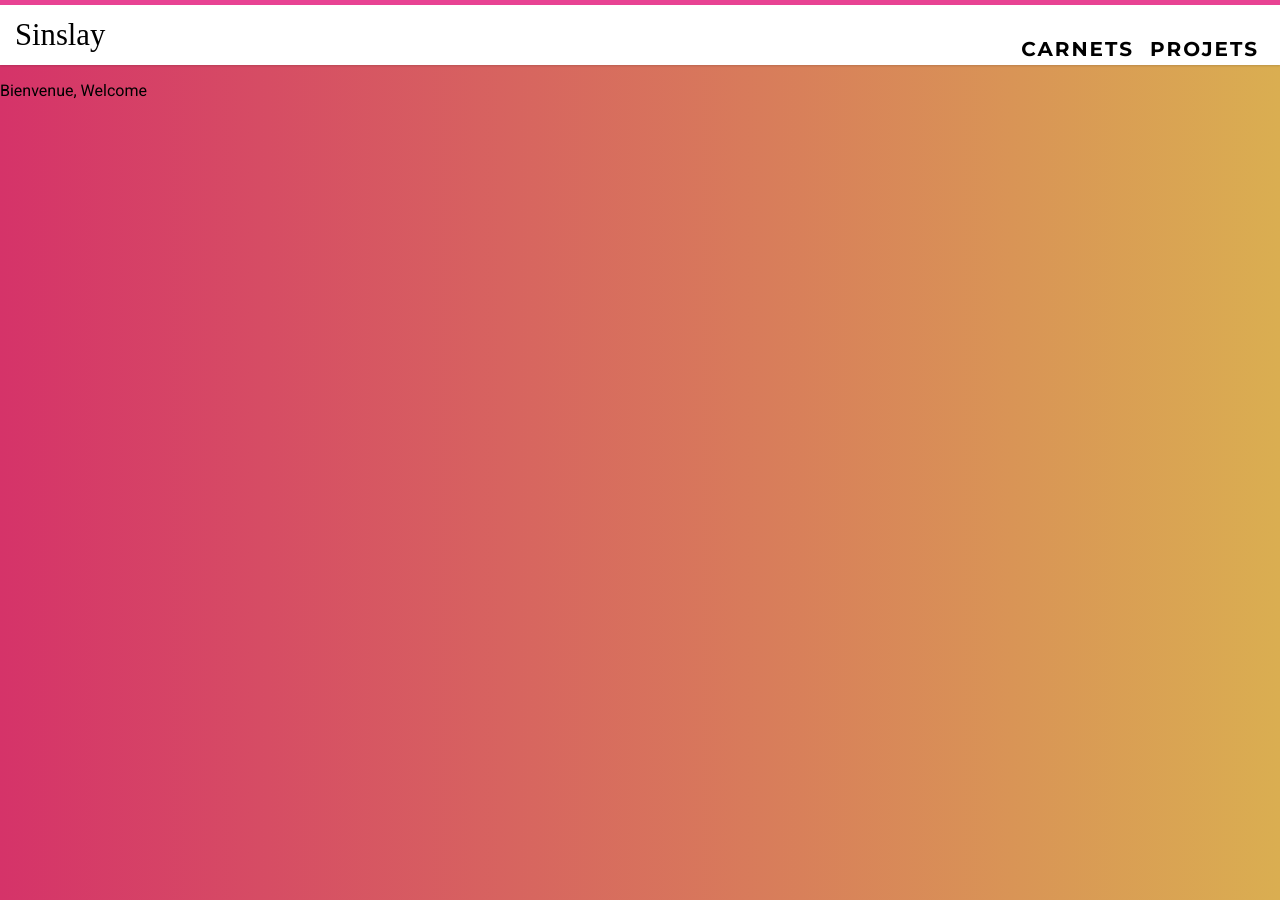
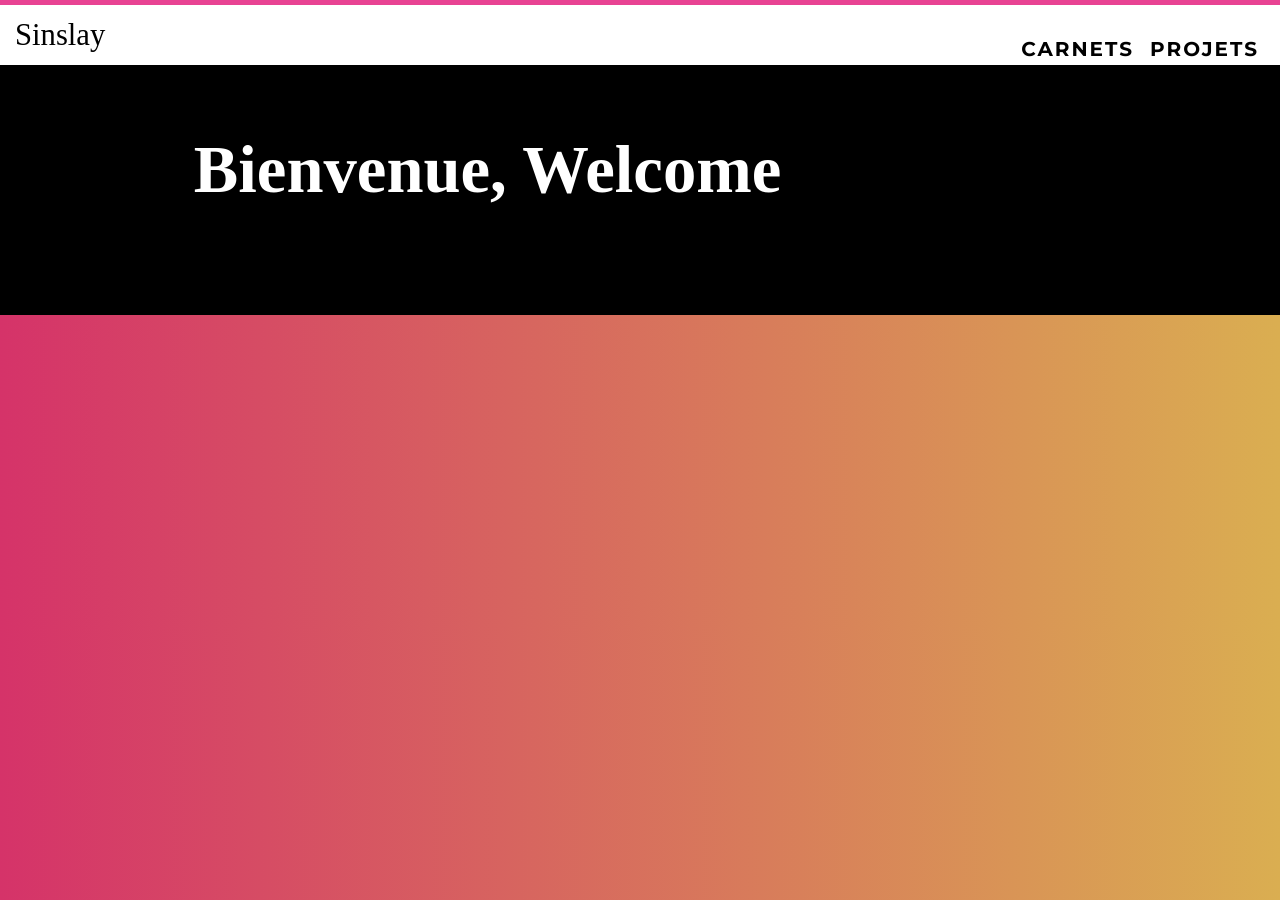
Before and after one commit to DangSinslay/DangSinslay.github.io, a Jekyll site: the page built from index.html, in a window 1280 px wide. Built offline with Jekyll 4.4.1, drawn with Linux system fonts in a browser that asks for light colours.

Commit message:
Update main.css

```diff
--- a/css/main.css
+++ b/css/main.css
@@ -42,4 +42,18 @@ nav ul button {
         text-transform: uppercase;
 }
 
+#banner {
+        background: #000 !important;
+        height: 250px !important;
+        text-align: center !important;
 }
+
+#banner p {
+        color: #FFF !important;
+        display: inline-block !important;
+        font-family: "Quentin" !important;
+        font-size: 50pt !important;
+        font-weight: bold !important;
+}
+
+}
```
